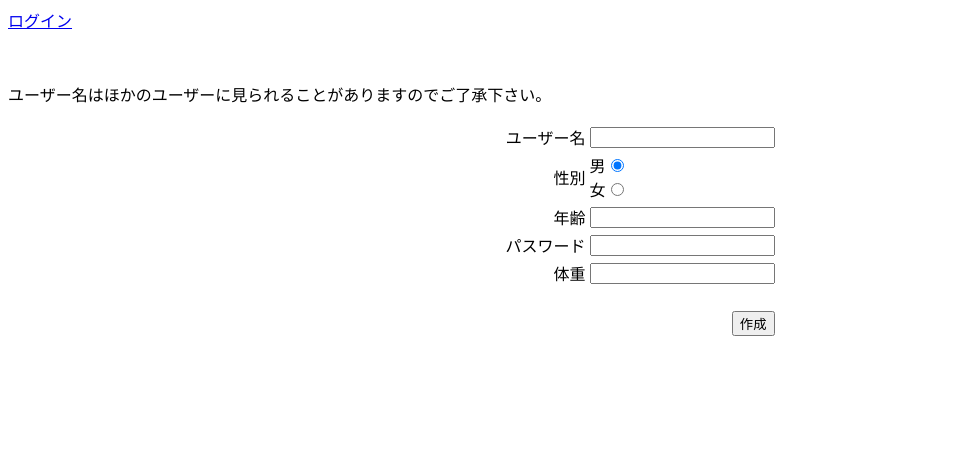
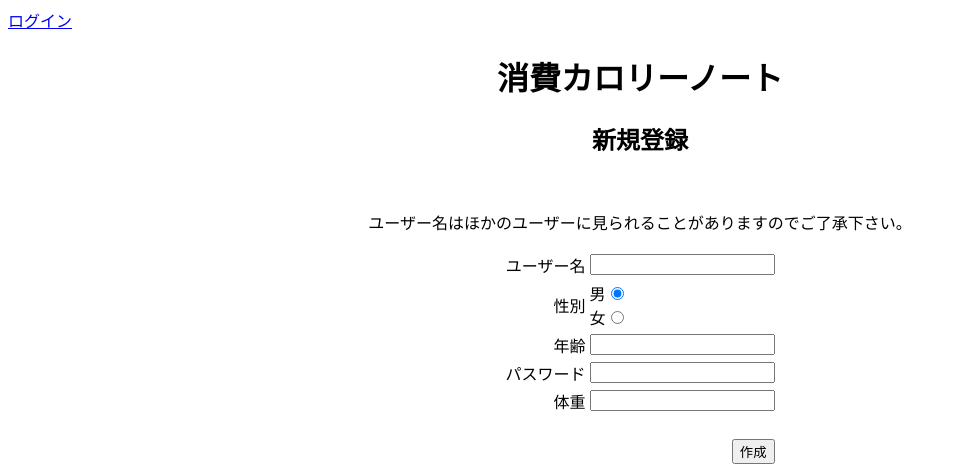
Before and after one commit to sho5518/flask, a Flask app: page /make in a window 1280 px wide. Shown: the top 474 px of the page, without its empty margins (0-956 px from the left). Run offline with Flask 2, Linux system fonts and the light colour scheme; some libraries are stand-ins or nearby versions.

Commit message:
Update make.html

```diff
--- a/templates/make.html
+++ b/templates/make.html
@@ -5,6 +5,8 @@
 </head>
 
 <body>
+<h1 style="text-align: center">消費カロリーノート</h1>
+<h2 style="text-align: center">新規登録</h2>
 <p>{{msg | safe}}</p>
 <table align="center">
     <form method="POST" action="make">
@@ -19,6 +21,6 @@
         <tr><th><td>&nbsp;</td></th></tr>
         <tr><td colspan="2" align="right"><input type="submit" value="作成"></td></tr>
     </form><br>
-    <p>ユーザー名はほかのユーザーに見られることがありますのでご了承下さい。</p>
+    <p style="text-align:center">ユーザー名はほかのユーザーに見られることがありますのでご了承下さい。</p>
 </table>
 </body>
```
